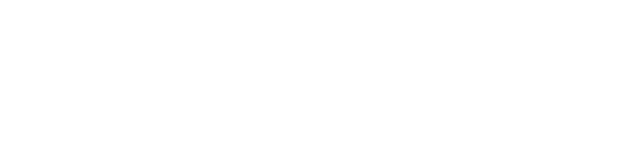
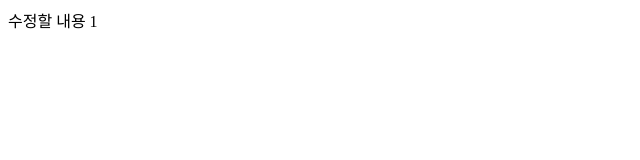
Before and after one commit to LeeSuBinnn/myapp, a plain HTML site: page index.html in a window 1280 px wide. Shown: the whole page, without its empty margins (0-640 px from the left). Drawn offline with Linux system fonts and the light colour scheme.

Commit message:
index.html 수정

```diff
--- a/index.html
+++ b/index.html
@@ -6,6 +6,7 @@
     <title>Document</title>
 </head>
 <body>
+    수정할 내용 1
 
 </body>
 </html>
```
